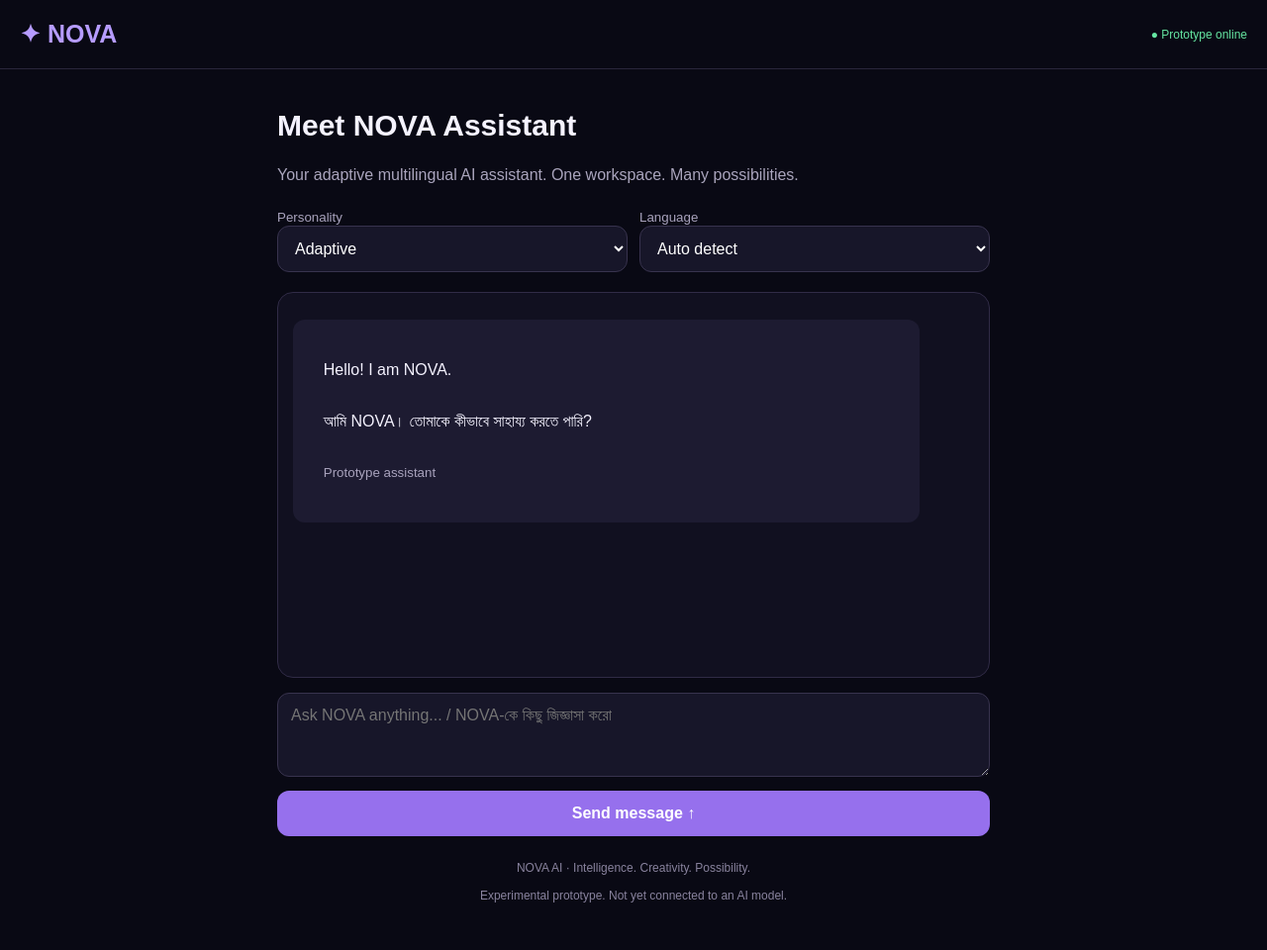
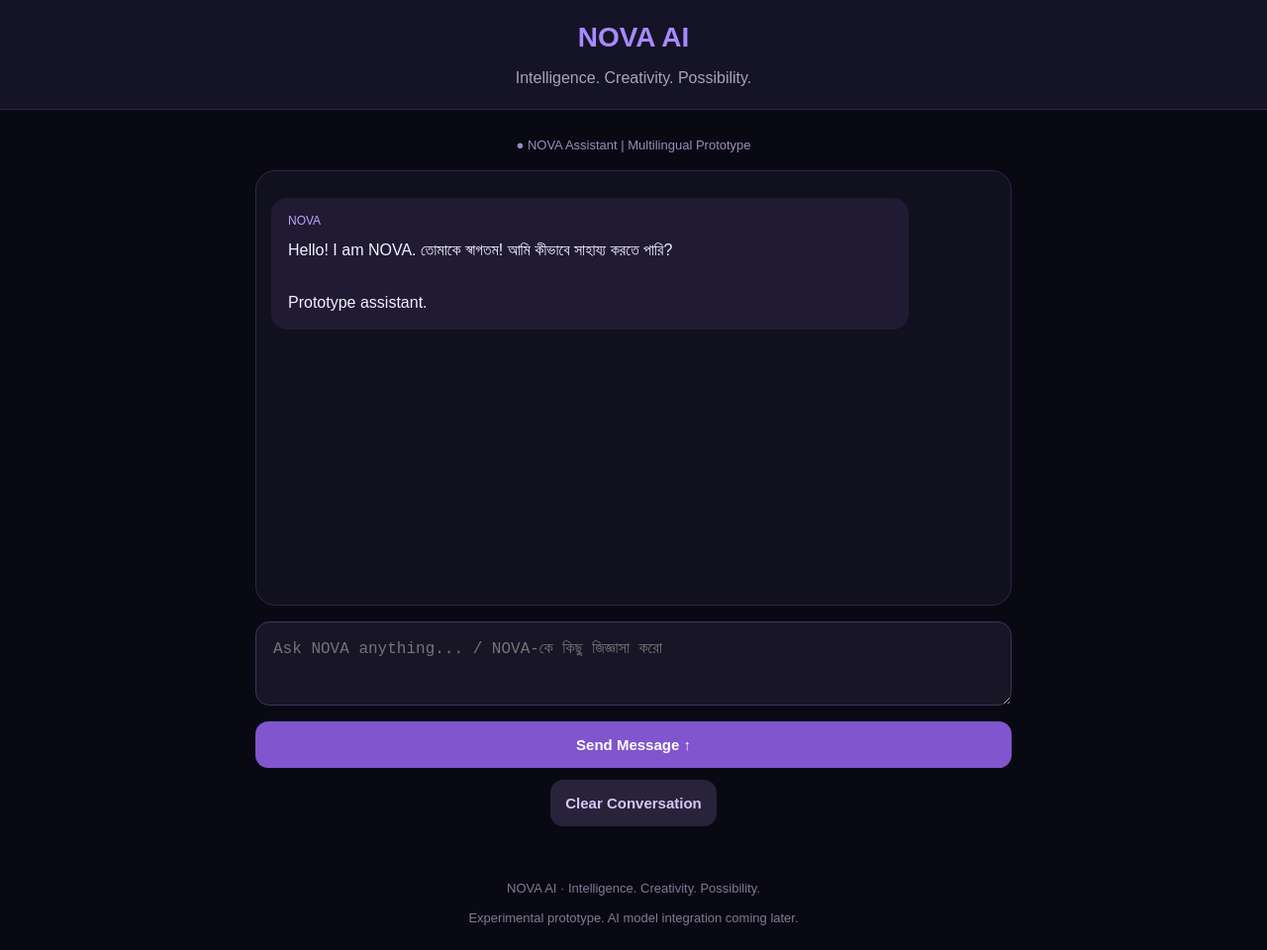
Before and after one commit to jeeasprient2028-dotcom/nova-ai, a plain HTML site: page assistant.html in a window 1280 px wide. Shown: the whole page at 99% size. Drawn offline with Linux system fonts and the light colour scheme.

Commit message:
assistant.html

```diff
--- a/assistant.html
+++ b/assistant.html
@@ -1,130 +1,134 @@
-
 <!DOCTYPE html>
 <html lang="en">
 <head>
 <meta charset="UTF-8">
 <meta name="viewport" content="width=device-width, initial-scale=1.0">
-<meta name="theme-color" content="#090914">
-<title>NOVA Assistant</title>
+<title>NOVA AI Assistant</title>
 
 <style>
-* { box-sizing:border-box; }
+* {
+  box-sizing: border-box;
+}
 
 body {
-  margin:0;
-  background:#090914;
-  color:#f5f3ff;
-  font-family:Arial,sans-serif;
+  margin: 0;
+  background: #090914;
+  color: #f4f1ff;
+  font-family: Arial, sans-serif;
 }
 
 header {
-  padding:20px;
-  border-bottom:1px solid #29263b;
-  display:flex;
-  justify-content:space-between;
-  align-items:center;
+  padding: 22px;
+  background: #151326;
+  border-bottom: 1px solid #30264b;
+  text-align: center;
 }
 
-.logo {
-  font-size:25px;
-  font-weight:bold;
-  color:#b69cff;
+header h1 {
+  color: #a98aff;
+  margin: 0;
+  font-size: 28px;
+}
+
+header p {
+  color: #aaa2bd;
+  margin-bottom: 0;
+}
+
+.container {
+  max-width: 800px;
+  margin: auto;
+  padding: 18px;
 }
 
 .status {
-  color:#65e6a2;
-  font-size:12px;
+  color: #9b8bbd;
+  font-size: 13px;
+  margin: 10px 0 18px;
+  text-align: center;
 }
 
-main {
-  max-width:760px;
-  margin:auto;
-  padding:20px;
-}
-
-h1 { font-size:30px; }
-
-.subtitle {
-  color:#aaa5bd;
-  line-height:1.6;
-}
-
-select, textarea, button {
-  font:inherit;
-}
-
-select, textarea {
-  background:#171629;
-  color:white;
-  border:1px solid #38334e;
-  border-radius:12px;
-  padding:13px;
-  width:100%;
-}
-
-.controls {
-  display:grid;
-  grid-template-columns:1fr 1fr;
-  gap:12px;
-  margin:20px 0;
-}
-
-#chat {
-  height:390px;
-  overflow-y:auto;
-  padding:15px;
-  background:#111020;
-  border:1px solid #302b46;
-  border-radius:16px;
+.chat {
+  height: 55vh;
+  min-height: 320px;
+  overflow-y: auto;
+  padding: 15px;
+  background: #11101e;
+  border: 1px solid #30264b;
+  border-radius: 20px;
 }
 
 .message {
-  padding:13px;
-  border-radius:12px;
-  margin:12px 0;
-  line-height:1.6;
-  white-space:pre-wrap;
-  overflow-wrap:anywhere;
+  padding: 14px 17px;
+  margin: 12px 0;
+  border-radius: 16px;
+  max-width: 88%;
+  line-height: 1.65;
+  white-space: pre-wrap;
+  overflow-wrap: anywhere;
 }
 
 .user {
-  background:#30264c;
-  margin-left:12%;
+  background: #392552;
+  margin-left: auto;
 }
 
 .bot {
-  background:#1d1b31;
-  margin-right:8%;
+  background: #201b32;
+  margin-right: auto;
 }
 
-small {
-  color:#a9a3bd;
+.sender {
+  font-size: 12px;
+  color: #bba6ff;
+  margin-bottom: 6px;
 }
 
 textarea {
-  margin-top:15px;
-  resize:vertical;
-  min-height:85px;
+  width: 100%;
+  margin-top: 16px;
+  padding: 17px;
+  background: #171526;
+  color: white;
+  border: 1px solid #40345d;
+  border-radius: 14px;
+  font-size: 16px;
+  resize: vertical;
+  min-height: 85px;
 }
 
 button {
-  width:100%;
-  margin-top:10px;
-  padding:14px;
-  border:0;
-  border-radius:12px;
-  background:#9670ed;
-  color:white;
-  font-weight:bold;
+  padding: 15px;
+  border: none;
+  border-radius: 13px;
+  cursor: pointer;
+  font-size: 15px;
+  font-weight: bold;
 }
 
-button:active { opacity:.8; }
+.send {
+  width: 100%;
+  margin-top: 12px;
+  background: #8155ce;
+  color: white;
+}
+
+.clear {
+  display: block;
+  margin: 12px auto;
+  background: #28233a;
+  color: #d5c7f5;
+}
 
 footer {
-  text-align:center;
-  color:#89839e;
-  font-size:12px;
-  padding:25px;
+  text-align: center;
+  padding: 25px 10px;
+  color: #817994;
+  font-size: 13px;
+}
+
+button:active {
+  opacity: 0.75;
 }
 </style>
 </head>
@@ -132,167 +136,223 @@ footer {
 <body>
 
 <header>
-  <div class="logo">✦ NOVA</div>
-  <div class="status">● Prototype online</div>
+  <h1>NOVA AI</h1>
+  <p>Intelligence. Creativity. Possibility.</p>
 </header>
 
-<main>
+<div class="container">
 
-<h1>Meet NOVA Assistant</h1>
-
-<p class="subtitle">
-Your adaptive multilingual AI assistant.
-One workspace. Many possibilities.
-</p>
-
-<div class="controls">
-  <div>
-    <small>Personality</small>
-    <select id="personality">
-      <option value="adaptive">Adaptive</option>
-      <option value="professional">Professional</option>
-      <option value="friendly">Friendly</option>
-      <option value="technical">Technical</option>
-    </select>
+  <div class="status">
+    ● NOVA Assistant | Multilingual Prototype
   </div>
 
-  <div>
-    <small>Language</small>
-    <select id="language">
-      <option value="auto">Auto detect</option>
-      <option value="both">Bengali + English</option>
-      <option value="english">English</option>
-      <option value="bengali">বাংলা</option>
-    </select>
-  </div>
+  <div class="chat" id="chat"></div>
+
+  <textarea
+    id="userInput"
+    placeholder="Ask NOVA anything... / NOVA-কে কিছু জিজ্ঞাসা করো"
+  ></textarea>
+
+  <button class="send" onclick="sendMessage()">
+    Send Message ↑
+  </button>
+
+  <button class="clear" onclick="clearChat()">
+    Clear Conversation
+  </button>
+
 </div>
 
-<div id="chat">
-  <div class="message bot">
-    Hello! I am NOVA.
-
-    আমি NOVA। তোমাকে কীভাবে সাহায্য করতে পারি?
-
-    <small>Prototype assistant</small>
-  </div>
-</div>
-
-<textarea id="prompt"
-placeholder="Ask NOVA anything... / NOVA-কে কিছু জিজ্ঞাসা করো"
-></textarea>
-
-<button onclick="sendMessage()">Send message ↑</button>
-
 <footer>
-NOVA AI · Intelligence. Creativity. Possibility.
-<br><br>
-Experimental prototype. Not yet connected to an AI model.
+  NOVA AI · Intelligence. Creativity. Possibility.
+  <br><br>
+  Experimental prototype. AI model integration coming later.
 </footer>
 
-</main>
+<script>
 
-<script>
 const chat = document.getElementById("chat");
+const input = document.getElementById("userInput");
 
-function detectScript(text) {
-  if (/[\u0980-\u09FF]/.test(text)) return "bengali";
-  if (/[\u0900-\u097F]/.test(text)) return "hindi";
-  if (/[\u0600-\u06FF]/.test(text)) return "arabic";
-  if (/[\u3040-\u30FF\u4E00-\u9FFF]/.test(text)) return "east-asian";
-  if (/[\uAC00-\uD7AF]/.test(text)) return "korean";
-  if (/[\u0400-\u04FF]/.test(text)) return "cyrillic";
-  if (/[A-Za-z]/.test(text)) return "english";
-  return "unknown";
+let history = [];
+
+function detectLanguage(text) {
+  if (/[\u0980-\u09FF]/.test(text)) {
+    return "bn";
+  }
+
+  if (/[\u0900-\u097F]/.test(text)) {
+    return "hi";
+  }
+
+  return "en";
 }
 
-function addMessage(text, type) {
-  const div = document.createElement("div");
-  div.className = "message " + type;
-  div.textContent = text;
-  chat.appendChild(div);
+function addMessage(sender, message) {
+  const box = document.createElement("div");
+  box.className = "message " + sender;
+
+  const label = document.createElement("div");
+  label.className = "sender";
+  label.textContent = sender === "user" ? "YOU" : "NOVA";
+
+  const content = document.createElement("div");
+  content.textContent = message;
+
+  box.appendChild(label);
+  box.appendChild(content);
+
+  chat.appendChild(box);
   chat.scrollTop = chat.scrollHeight;
 }
 
-function getReply(text) {
-  const style = document.getElementById("personality").value;
-  const language = document.getElementById("language").value;
-  const detected = detectScript(text);
+function getResponse(message) {
 
-  const lang = language === "auto"
-    ? detected
-    : language;
+  const language = detectLanguage(message);
+  const text = message.toLowerCase().trim();
 
-  const lower = text.toLowerCase();
+  // Bengali responses
+  if (language === "bn") {
 
-  let topic = "general";
+    if (/হ্যালো|হাই|নমস্কার|আসসালামু/.test(text)) {
+      return "নমস্কার! আমি NOVA, তোমার multilingual AI assistant prototype। আজ কীভাবে সাহায্য করতে পারি?";
+    }
 
-  if (/explain|what is|কী|বুঝিয়ে|समझाओ/.test(lower))
-    topic = "learning";
+    if (/তোমার নাম|কে তুমি/.test(text)) {
+      return "আমি NOVA AI। আমি একটি multilingual AI assistant prototype।";
+    }
 
-  if (/code|html|javascript|programming/.test(lower))
-    topic = "coding";
+    if (/কেমন আছো|কেমন আছেন/.test(text)) {
+      return "আমি সাহায্য করার জন্য প্রস্তুত! তুমি কেমন আছো?";
+    }
 
-  if (/write|essay|email|লিখে/.test(lower))
-    topic = "writing";
+    if (/ধন্যবাদ/.test(text)) {
+      return "তোমাকে স্বাগতম! NOVA সবসময় সাহায্য করতে প্রস্তুত।";
+    }
 
-  let tone = style;
-
-  if (style === "adaptive") {
-    tone = topic === "coding" ? "technical" :
-           topic === "writing" ? "professional" :
-           "friendly";
+    return "তোমার বার্তাটি পেয়েছি। আমি NOVA-এর experimental prototype। প্রকৃত AI model এখনো সংযুক্ত হয়নি। ভবিষ্যতে আমি আরও উন্নত উত্তর দিতে পারব।";
   }
 
-  let reply;
+  // Hindi responses
+  if (language === "hi") {
 
-  if (lang === "bengali" || lang === "both") {
-    reply = topic === "learning"
-      ? "আমি তোমার প্রশ্নটি বুঝেছি। চলো বিষয়টি ধাপে ধাপে শিখি।\n\nএটি বর্তমানে একটি প্রোটোটাইপ।"
-      : topic === "coding"
-      ? "চমৎকার! আমরা কোডিংয়ের বিষয়টি ধাপে ধাপে বিশ্লেষণ করব।\n\nএটি বর্তমানে একটি প্রোটোটাইপ।"
-      : "তোমার বার্তাটি পেয়েছি। আমি NOVA-এর প্রোটোটাইপ সংস্করণ।\n\nপ্রকৃত AI model এখনো সংযুক্ত হয়নি।";
+    if (/नमस्ते|हेलो|हाय/.test(text)) {
+      return "नमस्ते! मैं NOVA हूं। आज मैं आपकी कैसे मदद कर सकता हूं?";
+    }
 
-    if (lang === "both")
-      reply += "\n\n[English] I received your message. Full multilingual AI capabilities will come after model integration.";
-
-  } else {
-    reply = topic === "learning"
-      ? "Let's understand this topic step by step. The current prototype does not yet have a connected knowledge model."
-      : topic === "coding"
-      ? "Let's approach this technically. The current prototype can demonstrate the interface, but cannot execute or generate intelligent code yet."
-      : "I received your message. I am the NOVA prototype. A real AI model has not been connected yet.";
+    return "आपका संदेश मिल गया। मैं NOVA का multilingual prototype हूं। वास्तविक AI model अभी कनेक्ट नहीं है।";
   }
 
-  if (tone === "professional")
-    reply = "Professional mode\n\n" + reply;
+  // English responses
+  if (/hello|^hi$|hey|good morning|good evening/.test(text)) {
+    return "Hello! I am NOVA, your multilingual AI assistant prototype. How can I help you today?";
+  }
 
-  if (tone === "technical")
-    reply = "Technical mode\n\n" + reply;
+  if (/your name|who are you/.test(text)) {
+    return "I am NOVA AI, an experimental multilingual assistant designed to help with information, creativity and productivity.";
+  }
 
-  return reply;
+  if (/how are you/.test(text)) {
+    return "I am ready to assist you! What would you like to explore today?";
+  }
+
+  if (/thank you|thanks/.test(text)) {
+    return "You're welcome! Let me know what you would like to explore next.";
+  }
+
+  if (/what can you do|help/.test(text)) {
+    return "I am designed for:\n\n1. General assistance\n2. Learning and education\n3. Creative ideas\n4. Productivity\n5. Multilingual communication\n\nReal AI integration is still under development.";
+  }
+
+  return "I received your message. I am currently running as an experimental prototype. A real AI model has not been connected yet.";
 }
 
 function sendMessage() {
-  const input = document.getElementById("prompt");
-  const text = input.value.trim();
 
-  if (!text) return;
+  const message = input.value.trim();
 
-  addMessage(text, "user");
+  if (!message) return;
 
-  const response = getReply(text);
-  addMessage(response, "bot");
+  addMessage("user", message);
+
+  const response = getResponse(message);
+
+  addMessage("bot", response);
+
+  history.push({
+    user: message,
+    assistant: response,
+    time: new Date().toISOString()
+  });
+
+  try {
+    localStorage.setItem(
+      "nova_chat_history",
+      JSON.stringify(history)
+    );
+  } catch (error) {
+    console.log("History could not be saved.");
+  }
 
   input.value = "";
+  input.focus();
 }
 
-document.getElementById("prompt")
-  .addEventListener("keydown", function(event) {
-    if (event.key === "Enter" && !event.shiftKey) {
-      event.preventDefault();
-      sendMessage();
+function clearChat() {
+
+  history = [];
+
+  try {
+    localStorage.removeItem("nova_chat_history");
+  } catch (error) {
+    console.log("Could not clear saved history.");
+  }
+
+  chat.innerHTML = "";
+
+  welcomeMessage();
+}
+
+function welcomeMessage() {
+  addMessage(
+    "bot",
+    "Hello! I am NOVA. তোমাকে স্বাগতম! আমি কীভাবে সাহায্য করতে পারি?\n\nPrototype assistant."
+  );
+}
+
+function loadHistory() {
+
+  try {
+    const saved = localStorage.getItem("nova_chat_history");
+
+    if (saved) {
+      history = JSON.parse(saved);
+
+      history.forEach(item => {
+        addMessage("user", item.user);
+        addMessage("bot", item.assistant);
+      });
+
+      return;
     }
-  });
+  } catch (error) {
+    history = [];
+  }
+
+  welcomeMessage();
+}
+
+input.addEventListener("keydown", function(event) {
+
+  if (event.key === "Enter" && !event.shiftKey) {
+    event.preventDefault();
+    sendMessage();
+  }
+
+});
+
+loadHistory();
+
 </script>
 
 </body>
```
